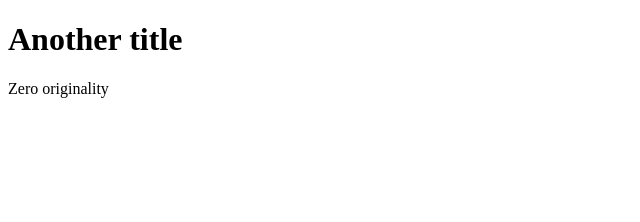
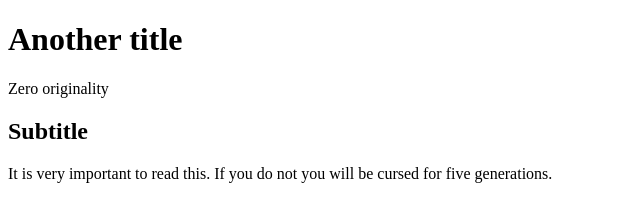
Before and after one commit to grungi-ankhfire/first_repo, a plain HTML site: page index.html in a window 1280 px wide. Shown: the whole page, without its empty margins (0-640 px from the left). Drawn offline with Linux system fonts and the light colour scheme.

Commit message:
Update index.html

```diff
--- a/index.html
+++ b/index.html
@@ -3,11 +3,15 @@
 <head>
     <meta charset="UTF-8">
     <meta name="viewport" content="width=device-width, initial-scale=1.0">
-    <title>Document</title>
+    <title>Best title</title>
 </head>
 <body>
     <h1>Another title</h1>
 
     <p>Zero originality</p>
+
+    <h2>Subtitle</h2>
+
+    <p>It is very important to read this. If you do not you will be cursed for five generations.</p>
 </body>
 </html>
```
